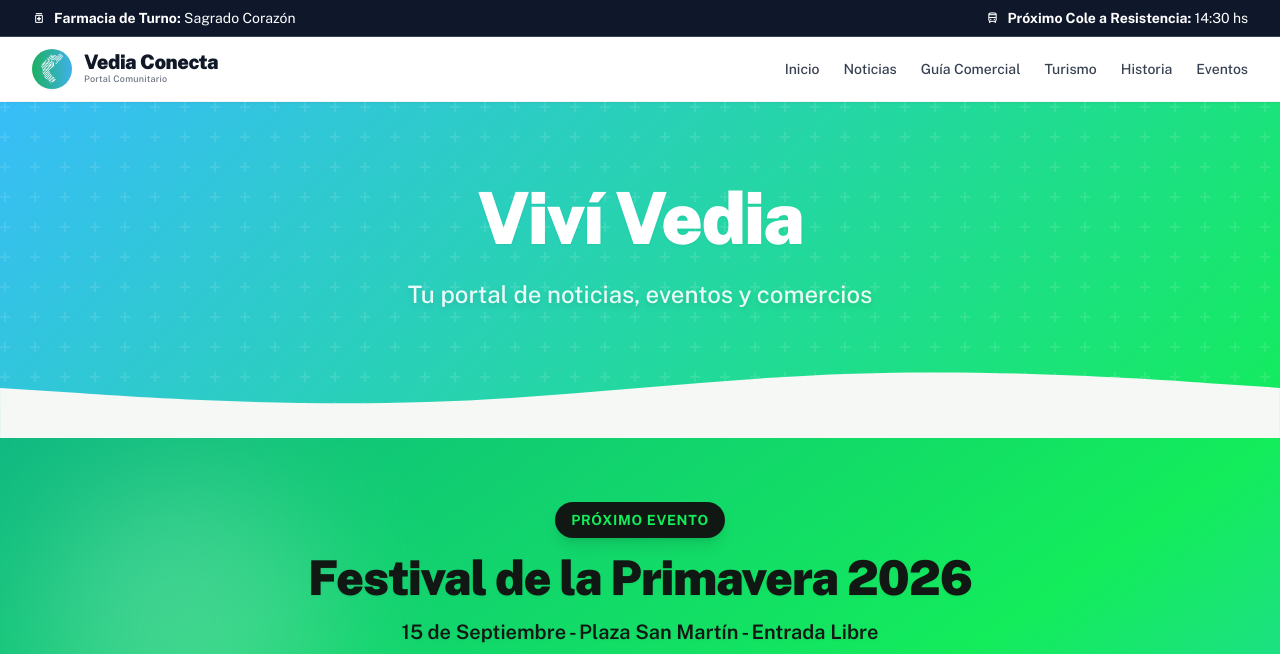
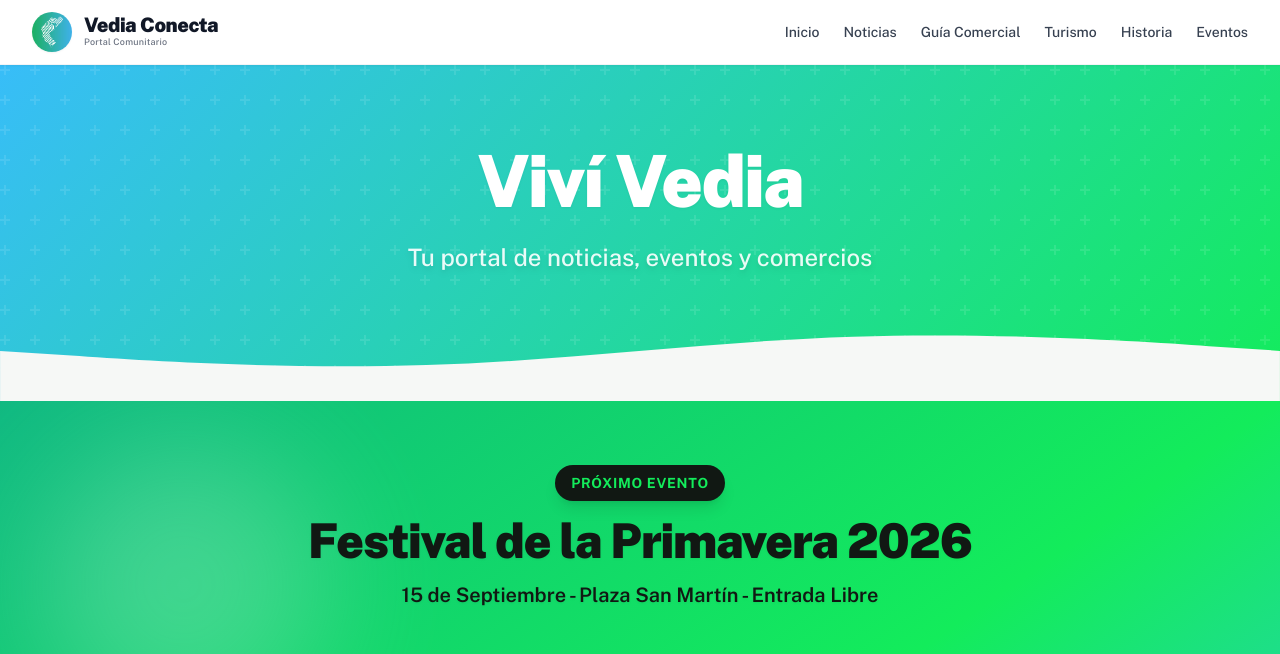
Before and after one commit to ulicseg/municipalidad-vedi, a plain HTML site: page index.html in a window 1280 px wide. Shown: the top 654 px of the page. Drawn offline with nearby package versions, Linux system fonts and the light colour scheme.

Commit message:
Eliminar barra de farmacia y horarios de colectivos

```diff
--- a/index.html
+++ b/index.html
@@ -34,19 +34,6 @@
     </script>
 </head>
 <body class="bg-background-light dark:bg-background-dark font-display text-brand-dark overflow-x-hidden w-full">
-<!-- Utility Bar -->
-<div class="bg-slate-900 text-white py-2 border-b border-slate-700">
-<div class="max-w-7xl mx-auto px-4 sm:px-6 lg:px-8 flex flex-col sm:flex-row justify-between items-center gap-2 text-xs sm:text-sm">
-<div class="flex items-center gap-2">
-<span class="material-symbols-outlined text-sm">medication</span>
-<span><strong>Farmacia de Turno:</strong> Sagrado Corazón</span>
-</div>
-<div class="flex items-center gap-2">
-<span class="material-symbols-outlined text-sm">directions_bus</span>
-<span><strong>Próximo Cole a Resistencia:</strong> 14:30 hs</span>
-</div>
-</div>
-</div>
 <header class="sticky top-0 z-50 w-full bg-white/95 backdrop-blur-md border-b border-gray-100 shadow-sm">
 <div class="max-w-7xl mx-auto px-4 sm:px-6 lg:px-8">
 <div class="flex justify-between items-center h-16">
```
